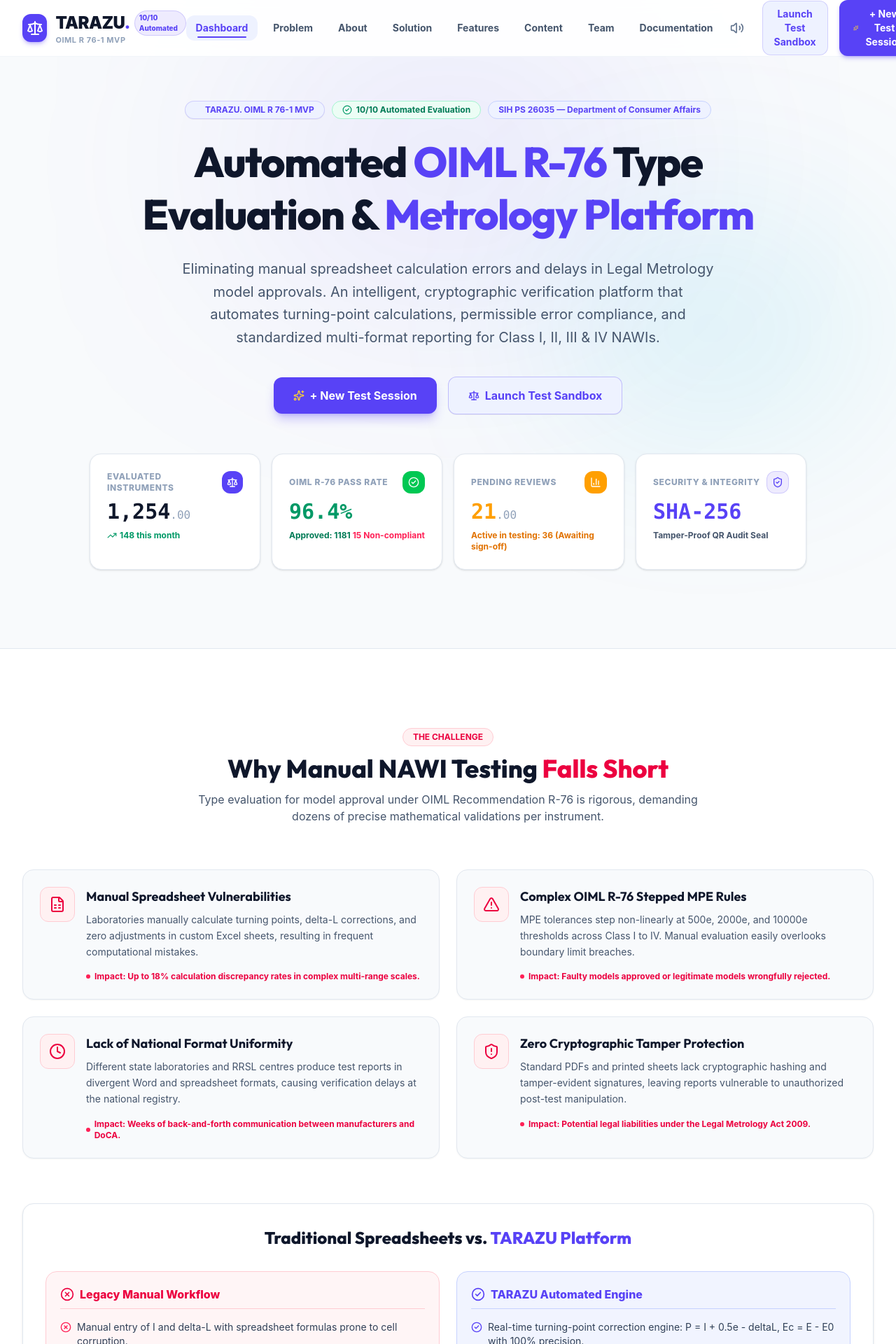
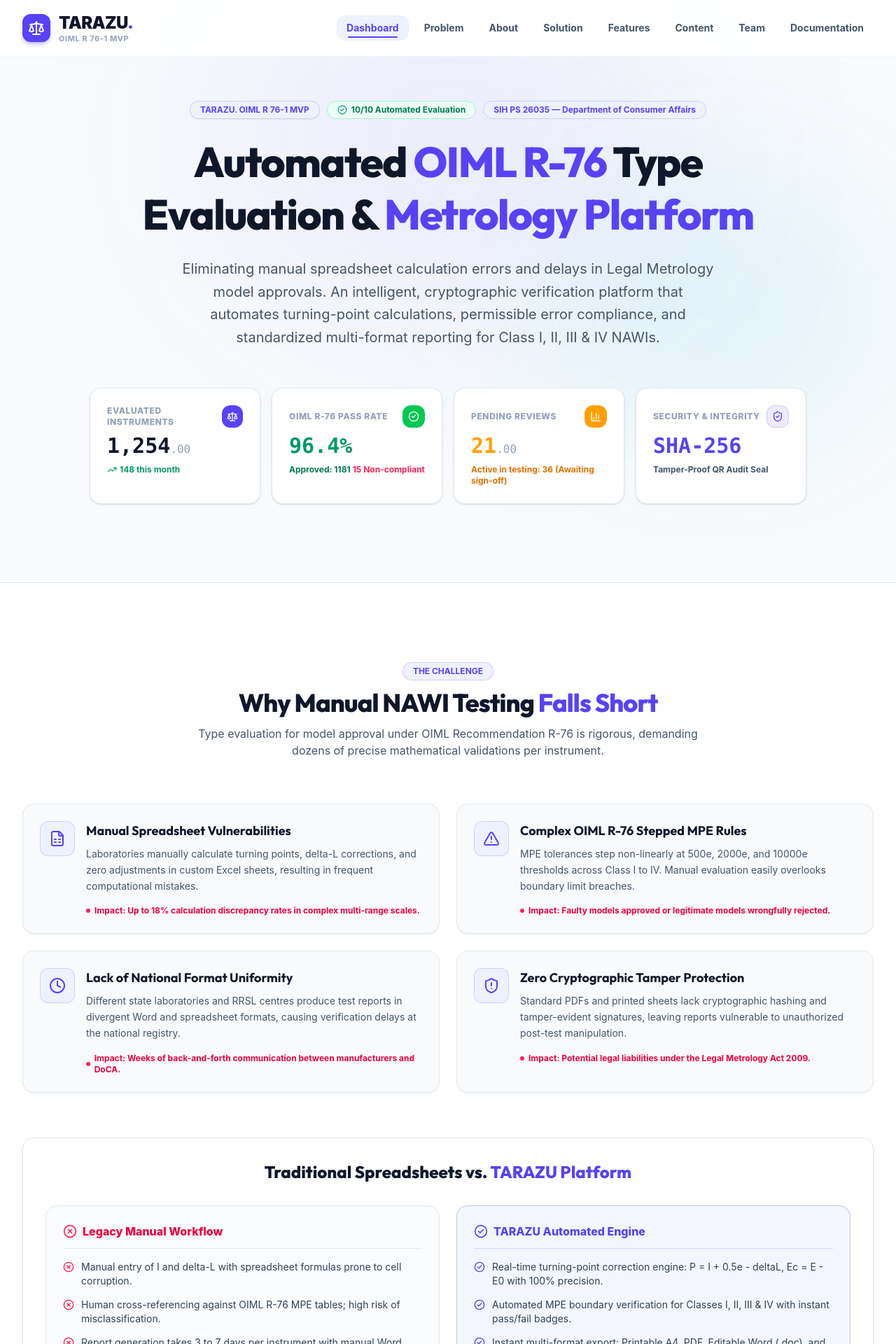
Before and after one commit to CodebyAbhishek123/PS35-SHOWCASE, a React (Vite) app: page / in a window 1280 px wide. Shown: the top 1920 px of the page at 70% size. Built offline with nearby package versions, Linux system fonts and the light colour scheme.

Commit message:
UI updates: match problem section theme, refine navbar header & hero CTA buttons

```diff
--- a/src/App.jsx
+++ b/src/App.jsx
@@ -94,17 +94,11 @@
       <Navbar
         activeSection={activeSection}
         onNavigate={handleNavigate}
-        onOpenSandbox={() => setSandboxOpen(true)}
-        onOpenPitchDeck={() => setPitchDeckOpen(true)}
       />
 
       {/* Main Showcase Page Content */}
       <main className="flex-grow">
-        <HeroSection
-          onOpenSandbox={() => setSandboxOpen(true)}
-          onOpenPitchDeck={() => setPitchDeckOpen(true)}
-          onNavigate={handleNavigate}
-        />
+        <HeroSection />
 
         <ProblemSection />
 
--- a/src/components/HeroSection.jsx
+++ b/src/components/HeroSection.jsx
@@ -13,7 +13,6 @@
         {/* Top Badges */}
         <div className="flex flex-wrap items-center justify-center gap-2.5 mb-6">
           <div className="inline-flex items-center gap-1.5 px-3.5 py-1 rounded-full bg-[#EEF2FF] border border-[#5842F6]/20 text-xs font-bold text-[#5842F6] shadow-2xs">
-            <span className="w-2 h-2 rounded-full bg-[#00C853] animate-ping" />
             <span>TARAZU. OIML R 76-1 MVP</span>
           </div>
 
@@ -39,24 +38,7 @@
             permissible error compliance, and standardized multi-format reporting for Class I, II, III & IV NAWIs.
           </p>
 
-          {/* Action CTAs */}
-          <div className="flex flex-wrap items-center justify-center gap-3 sm:gap-4 pt-4">
-            <button
-              onClick={onOpenPitchDeck}
-              className="px-7 py-3.5 rounded-xl font-bold text-sm sm:text-base text-white bg-[#5842F6] hover:bg-[#4338CA] shadow-lg shadow-[#5842F6]/30 hover:shadow-[#5842F6]/50 transition-all duration-200 transform hover:-translate-y-0.5 flex items-center gap-2 group cursor-pointer"
-            >
-              <Sparkles className="w-4 h-4 text-amber-300" />
-              <span>+ New Test Session</span>
-            </button>
 
-            <button
-              onClick={onOpenSandbox}
-              className="px-7 py-3.5 rounded-xl font-bold text-sm sm:text-base text-[#5842F6] bg-[#EEF2FF] hover:bg-indigo-100 border border-[#5842F6]/30 shadow-2xs transition-all duration-200 flex items-center gap-2 cursor-pointer"
-            >
-              <Scale className="w-4 h-4 text-[#5842F6]" />
-              <span>Launch Test Sandbox</span>
-            </button>
-          </div>
         </div>
 
         {/* Live Metric Dashboard Stats Cards matching TARAZU Screenshot layout */}
--- a/src/components/Navbar.jsx
+++ b/src/components/Navbar.jsx
@@ -1,8 +1,7 @@
 import React, { useState, useEffect } from 'react';
-import { Volume2, VolumeX, Menu, X, Scale, Sparkles } from 'lucide-react';
+import { Menu, X, Scale } from 'lucide-react';
 
-export function Navbar({ activeSection, onNavigate, onOpenSandbox, onOpenPitchDeck }) {
-  const [isSpeaking, setIsSpeaking] = useState(false);
+export function Navbar({ activeSection, onNavigate }) {
   const [mobileMenuOpen, setMobileMenuOpen] = useState(false);
   const [scrolled, setScrolled] = useState(false);
 
@@ -13,28 +12,6 @@
     window.addEventListener('scroll', handleScroll);
     return () => window.removeEventListener('scroll', handleScroll);
   }, []);
-
-  // Voice narration using Web Speech API
-  const toggleVoiceNarration = () => {
-    if (!('speechSynthesis' in window)) {
-      alert('Speech synthesis is not supported in your browser.');
-      return;
-    }
-
-    if (isSpeaking) {
-      window.speechSynthesis.cancel();
-      setIsSpeaking(false);
-    } else {
-      const pitchText = "Welcome to TARAZU, the automated test report generation platform for Non-Automatic Weighing Instruments under OIML Recommendation R-76 and the Legal Metrology Act 2009. Developed for the Department of Consumer Affairs, Smart India Hackathon Problem Statement 26035.";
-      const utterance = new SpeechSynthesisUtterance(pitchText);
-      utterance.rate = 1.0;
-      utterance.pitch = 1.05;
-      utterance.onend = () => setIsSpeaking(false);
-      utterance.onerror = () => setIsSpeaking(false);
-      window.speechSynthesis.speak(utterance);
-      setIsSpeaking(true);
-    }
-  };
 
   const navLinks = [
     { id: 'home', label: 'Dashboard' },
@@ -56,7 +33,7 @@
       <div className="max-w-7xl mx-auto px-4 sm:px-6 lg:px-8">
         <div className="flex items-center justify-between h-16 md:h-20">
 
-          {/* Brand Logo - Styled matching screenshot: Purple Icon + TARAZU. + OIML R 76-1 MVP */}
+          {/* Brand Logo - Styled matching TARAZU design */}
           <div
             onClick={() => onNavigate('home')}
             className="flex items-center space-x-3 cursor-pointer group select-none"
@@ -68,14 +45,9 @@
 
             {/* Brand Text Stack */}
             <div className="flex flex-col">
-              <div className="flex items-center gap-1.5">
-                <span className="font-black text-xl md:text-2xl tracking-tight text-slate-900 font-sans">
-                  TARAZU<span className="text-[#5842F6]">.</span>
-                </span>
-                <span className="inline-flex items-center px-1.5 py-0.5 rounded-full text-[10px] font-extrabold bg-[#5842F6]/10 text-[#5842F6] border border-[#5842F6]/20">
-                  10/10 Automated
-                </span>
-              </div>
+              <span className="font-black text-xl md:text-2xl tracking-tight text-slate-900 font-sans">
+                TARAZU<span className="text-[#5842F6]">.</span>
+              </span>
               <span className="text-[10px] md:text-[11px] font-bold tracking-wider text-slate-400 uppercase -mt-0.5">
                 OIML R 76-1 MVP
               </span>
@@ -104,45 +76,6 @@
               );
             })}
           </nav>
-
-          {/* Right Action Controls */}
-          <div className="hidden sm:flex items-center space-x-3 md:space-x-4">
-
-            {/* Audio Voiceover Narrator Toggle */}
-            <button
-              onClick={toggleVoiceNarration}
-              title={isSpeaking ? "Stop Voice Narration" : "Listen to AI Project Overview"}
-              className={`p-2.5 rounded-xl transition-all duration-200 cursor-pointer ${
-                isSpeaking
-                  ? 'bg-[#5842F6]/15 text-[#5842F6] border border-[#5842F6]/40 animate-pulse'
-                  : 'text-slate-500 hover:text-[#5842F6] hover:bg-indigo-50'
-              }`}
-              aria-label="Voice Narration"
-            >
-              {isSpeaking ? (
-                <VolumeX className="w-5 h-5 text-[#5842F6]" />
-              ) : (
-                <Volume2 className="w-5 h-5" />
-              )}
-            </button>
-
-            {/* Live Sandbox CTA Button */}
-            <button
-              onClick={onOpenSandbox}
-              className="hidden md:inline-flex items-center px-4 py-2 rounded-xl text-xs md:text-sm font-bold text-[#5842F6] bg-[#EEF2FF] hover:bg-indigo-100 border border-[#5842F6]/20 transition-all duration-200 cursor-pointer"
-            >
-              <span>Launch Test Sandbox</span>
-            </button>
-
-            {/* SIH Pitch Deck CTA Button (Vibrant Indigo matching + New Test button in screenshot) */}
-            <button
-              onClick={onOpenPitchDeck}
-              className="group relative inline-flex items-center justify-center px-4 md:px-5 py-2 md:py-2.5 rounded-xl text-xs md:text-sm font-bold text-white bg-[#5842F6] hover:bg-[#4338CA] shadow-md shadow-[#5842F6]/30 hover:shadow-[#5842F6]/50 transition-all duration-200 transform hover:-translate-y-0.5 cursor-pointer"
-            >
-              <Sparkles className="w-3.5 h-3.5 md:w-4 md:h-4 mr-1.5 text-amber-300 transition-transform group-hover:scale-110" />
-              <span>+ New Test Session</span>
-            </button>
-          </div>
 
           {/* Mobile Menu Button */}
           <div className="flex lg:hidden items-center space-x-2">
@@ -181,36 +114,6 @@
               );
             })}
           </div>
-
-          <div className="pt-4 border-t border-slate-200 flex items-center justify-between gap-2">
-            <button
-              onClick={toggleVoiceNarration}
-              className="flex items-center space-x-2 text-xs text-slate-700 bg-slate-100 px-3 py-2 rounded-xl font-bold"
-            >
-              <Volume2 className="w-4 h-4 text-[#5842F6]" />
-              <span>{isSpeaking ? "Stop" : "AI Audio"}</span>
-            </button>
-
-            <button
-              onClick={() => {
-                setMobileMenuOpen(false);
-                onOpenSandbox();
-              }}
-              className="text-xs text-[#5842F6] bg-[#EEF2FF] border border-[#5842F6]/30 px-3 py-2 rounded-xl font-bold"
-            >
-              Sandbox
-            </button>
-
-            <button
-              onClick={() => {
-                setMobileMenuOpen(false);
-                onOpenPitchDeck();
-              }}
-              className="text-xs text-white bg-[#5842F6] px-3 py-2 rounded-xl font-bold"
-            >
-              + New Test
-            </button>
-          </div>
         </div>
       )}
     </header>
--- a/src/components/ProblemSection.jsx
+++ b/src/components/ProblemSection.jsx
@@ -35,11 +35,11 @@
 
         {/* Section Header */}
         <div className="text-center max-w-3xl mx-auto mb-16 space-y-3">
-          <div className="inline-flex items-center gap-1.5 px-3.5 py-1 rounded-full bg-rose-50 border border-rose-200 text-xs font-bold text-rose-600">
+          <div className="inline-flex items-center gap-1.5 px-3.5 py-1 rounded-full bg-[#EEF2FF] border border-[#5842F6]/20 text-xs font-bold text-[#5842F6]">
             <span>THE CHALLENGE</span>
           </div>
-          <h2 className="text-3xl sm:text-4xl font-black text-slate-900">
-            Why Manual NAWI Testing <span className="text-rose-600">Falls Short</span>
+          <h2 className="text-3xl sm:text-4xl font-black text-slate-900 tracking-tight">
+            Why Manual NAWI Testing <span className="text-[#5842F6]">Falls Short</span>
           </h2>
           <p className="text-slate-600 text-sm sm:text-base">
             Type evaluation for model approval under OIML Recommendation R-76 is rigorous, demanding dozens of precise mathematical validations per instrument.
@@ -51,13 +51,16 @@
           {painPoints.map((item, idx) => {
             const Icon = item.icon;
             return (
-              <div key={idx} className="bg-[#F8FAFC] p-6 rounded-2xl border border-slate-200 relative overflow-hidden group hover:border-rose-300 transition-all shadow-xs">
+              <div
+                key={idx}
+                className="bg-[#F8FAFC] p-6 rounded-2xl border border-slate-200 relative overflow-hidden group hover:border-[#5842F6]/40 hover:shadow-md transition-all duration-300 shadow-2xs"
+              >
                 <div className="flex items-start gap-4">
-                  <div className="p-3 rounded-xl bg-rose-50 border border-rose-200 text-rose-600 shrink-0">
+                  <div className="p-3 rounded-xl bg-[#EEF2FF] border border-[#5842F6]/20 text-[#5842F6] group-hover:bg-[#5842F6] group-hover:text-white transition-all duration-200 shrink-0">
                     <Icon className="w-6 h-6" />
                   </div>
                   <div className="space-y-2">
-                    <h3 className="text-lg font-bold text-slate-900 group-hover:text-rose-600 transition-colors">
+                    <h3 className="text-lg font-bold text-slate-900 group-hover:text-[#5842F6] transition-colors">
                       {item.title}
                     </h3>
                     <p className="text-sm text-slate-600 leading-relaxed">
@@ -85,25 +88,25 @@
           <div className="grid grid-cols-1 md:grid-cols-2 gap-6">
 
             {/* Legacy Column */}
-            <div className="bg-rose-50/70 border border-rose-200 rounded-2xl p-5 space-y-4">
-              <div className="flex items-center gap-2 text-rose-600 font-extrabold pb-2 border-b border-rose-200">
-                <XCircle className="w-5 h-5" />
+            <div className="bg-slate-50/80 border border-slate-200 rounded-2xl p-5 sm:p-6 space-y-4">
+              <div className="flex items-center gap-2 text-rose-600 font-extrabold pb-3 border-b border-slate-200">
+                <XCircle className="w-5 h-5 text-rose-500" />
                 <span>Legacy Manual Workflow</span>
               </div>
-              <ul className="space-y-3 text-xs sm:text-sm text-slate-700">
-                <li className="flex items-start gap-2">
+              <ul className="space-y-3.5 text-xs sm:text-sm text-slate-700">
+                <li className="flex items-start gap-2.5">
                   <XCircle className="w-4 h-4 text-rose-500 shrink-0 mt-0.5" />
                   <span>Manual entry of I and delta-L with spreadsheet formulas prone to cell corruption.</span>
                 </li>
-                <li className="flex items-start gap-2">
+                <li className="flex items-start gap-2.5">
                   <XCircle className="w-4 h-4 text-rose-500 shrink-0 mt-0.5" />
                   <span>Human cross-referencing against OIML R-76 MPE tables; high risk of misclassification.</span>
                 </li>
-                <li className="flex items-start gap-2">
+                <li className="flex items-start gap-2.5">
                   <XCircle className="w-4 h-4 text-rose-500 shrink-0 mt-0.5" />
                   <span>Report generation takes 3 to 7 days per instrument with manual Word formatting.</span>
                 </li>
-                <li className="flex items-start gap-2">
+                <li className="flex items-start gap-2.5">
                   <XCircle className="w-4 h-4 text-rose-500 shrink-0 mt-0.5" />
                   <span>Reports stored in local hard drives with no centralized search or cryptographic traceability.</span>
                 </li>
@@ -111,25 +114,25 @@
             </div>
 
             {/* TARAZU Column */}
-            <div className="bg-[#EEF2FF]/80 border border-indigo-200 rounded-2xl p-5 space-y-4">
-              <div className="flex items-center gap-2 text-[#5842F6] font-extrabold pb-2 border-b border-indigo-200">
-                <CheckCircle2 className="w-5 h-5" />
+            <div className="bg-[#EEF2FF]/70 border border-[#5842F6]/30 rounded-2xl p-5 sm:p-6 space-y-4 shadow-2xs">
+              <div className="flex items-center gap-2 text-[#5842F6] font-extrabold pb-3 border-b border-indigo-200/80">
+                <CheckCircle2 className="w-5 h-5 text-[#5842F6]" />
                 <span>TARAZU Automated Engine</span>
               </div>
-              <ul className="space-y-3 text-xs sm:text-sm text-slate-700">
-                <li className="flex items-start gap-2">
+              <ul className="space-y-3.5 text-xs sm:text-sm text-slate-700">
+                <li className="flex items-start gap-2.5">
                   <CheckCircle2 className="w-4 h-4 text-[#5842F6] shrink-0 mt-0.5" />
                   <span>Real-time turning-point correction engine: P = I + 0.5e - deltaL, Ec = E - E0 with 100% precision.</span>
                 </li>
-                <li className="flex items-start gap-2">
+                <li className="flex items-start gap-2.5">
                   <CheckCircle2 className="w-4 h-4 text-[#5842F6] shrink-0 mt-0.5" />
                   <span>Automated MPE boundary verification for Classes I, II, III & IV with instant pass/fail badges.</span>
                 </li>
-                <li className="flex items-start gap-2">
+                <li className="flex items-start gap-2.5">
                   <CheckCircle2 className="w-4 h-4 text-[#5842F6] shrink-0 mt-0.5" />
                   <span>Instant multi-format export: Printable A4, PDF, Editable Word (.doc), and JSON data interchange.</span>
                 </li>
-                <li className="flex items-start gap-2">
+                <li className="flex items-start gap-2.5">
                   <CheckCircle2 className="w-4 h-4 text-[#5842F6] shrink-0 mt-0.5" />
                   <span>SHA-256 cryptographic hash & tamper-evident QR verification compliant with Legal Metrology 2009.</span>
                 </li>
```
